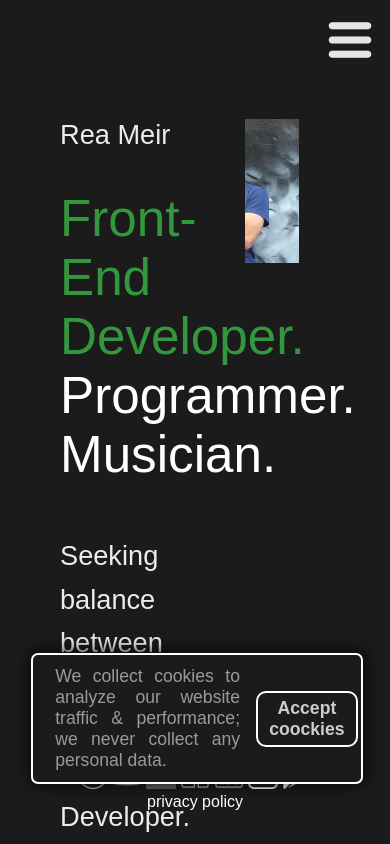
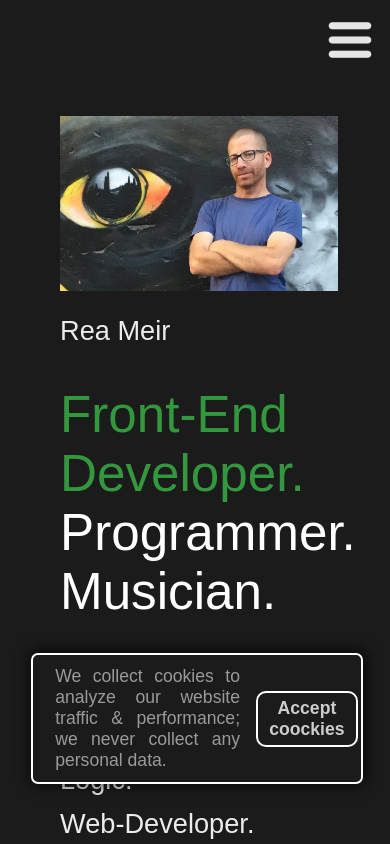
Before and after one commit to Re-aH/reameirdotcom, a React (Create React App) app: page / in a window 390 px wide. Shown: the top 844 px of the page. Built offline with nearby package versions, Linux system fonts and the light colour scheme; grey boxes are pictures that could not be loaded.

Commit message:
responsive

```diff
--- a/src/App.css
+++ b/src/App.css
@@ -105,20 +105,12 @@ ul {
 .burg {
   display: none;
 }
-@media screen and (max-width: 600px) {
-  .burg {
-    display: block;
-  }
-  .nav {
-    display: none;
-  }
-}
 
 .pageContent {
   display: flex;
   flex-direction: column;
-  justify-content: space-evenly;
-  height: 90vh;
+  justify-content: space-between;
+  height: fit-content;
   margin: 2px;
 }
 
@@ -126,7 +118,7 @@ ul {
   display: flex;
   justify-content: space-between;
   margin-top: 6%;
-  height: 69.5vh;
+  height: fit-content;
   /* width: 90vw; */
   padding-bottom: 30px;
 }
@@ -345,7 +337,7 @@ textarea {
   align-items: center;
   height: 50px;
   justify-content: space-between;
-  width: 72.175%;
+  width: 87%;
   margin: 1px auto;
 }
 
@@ -581,3 +573,62 @@ input[type="range"]:focus::-ms-fill-upper {
   cursor: pointer;
   color: var(--second-color);
 }
+
+@media screen and (max-width: 600px) {
+  .burg {
+    display: block;
+  }
+  .nav {
+    display: none;
+  }
+  .intro {
+    flex-direction: column;
+    height: fit-content;
+  }
+  .pageContent {
+    height: fit-content;
+  }
+  .profilePic {
+    right: 0;
+    width: 100%;
+    /* order: 2; */
+  }
+  .trim {
+    margin-left: 50px;
+    max-width: 80%;
+    width: 75%;
+    margin-top: 20px;
+    order: 1;
+  }
+  .homeText {
+    width: 75%;
+    max-width: 80%;
+    order: 2;
+  }
+
+  .progTime {
+    display: none;
+  }
+  .volume {
+    display: none;
+  }
+  .progSlider {
+    display: none;
+  }
+  .trackTitleAlbum {
+    width: 67%;
+    justify-content: space-between;
+  }
+  .musicComp {
+    width: 90%;
+  }
+  .genre {
+    text-align: left;
+  }
+  .onkeyWelcome {
+    top: 8%;
+  }
+  .ewiImg {
+    display: none;
+  }
+}
--- a/src/pages/ContactForm.js
+++ b/src/pages/ContactForm.js
@@ -29,7 +29,7 @@ function ContactForm() {
                 <meta name="description" content="Contact Rea Meir - Saxophonist, Composer for Film&Media, Ewi player and Web developer." />
             </Helmet>
             <div className="contactLets">Let's talk</div>
-            <div className="byMail">Get in touch via the form below, or by emailing <span className="green">rea.meir@gmail.com</span></div>
+            <div className="byMail">Write here or mail to <span className="green">rea.meir@gmail.com</span></div>
             <div className='contactName'>
                 <label className="contactLable" htmlFor="name">Name:     </label>
                 <input type="text" name="name" className="contactInput"
--- a/src/pages/musicComp.js
+++ b/src/pages/musicComp.js
@@ -71,7 +71,7 @@ const MusicComp = (props) => {
                 >
                 </input>
             </div>
-            <div>
+            <div className="progTime">
                 {Math.floor(progress / 60).toString().padStart(2, '0')}:{Math.floor(progress - (Math.floor(progress / 60) * 60)).toString().padStart(2, '0')}
                 /
                 {Math.floor(duration / 60).toString().padStart(2, '0')}:{Math.floor(duration - (Math.floor(duration / 60) * 60)).toString().padStart(2, '0')}
--- a/src/pages/video.css
+++ b/src/pages/video.css
@@ -6,7 +6,8 @@
 }
 
 .videoFrame {
-  width: 120vw;
+  width: 100%;
+  margin-left: 38px;
   height: 400px;
   background-color: black;
 }
@@ -14,10 +15,24 @@
 .videoTxt {
   margin-left: 30px;
   margin-top: 10px;
-  margin-right: 15px;
+  margin-right: 38px;
   font-size: 1.05rem;
   width: 40vw;
   line-height: 1.5;
   align-self: start;
   text-align: justify;
 }
+
+@media screen and (max-width: 600px) {
+  .videoComponent {
+    flex-direction: column-reverse;
+    margin-bottom: 35px;
+  }
+  .videoFrame {
+    margin-left: 0px;
+  }
+  .videoTxt {
+    margin-left: 0px;
+    width: 100%;
+  }
+}
```
